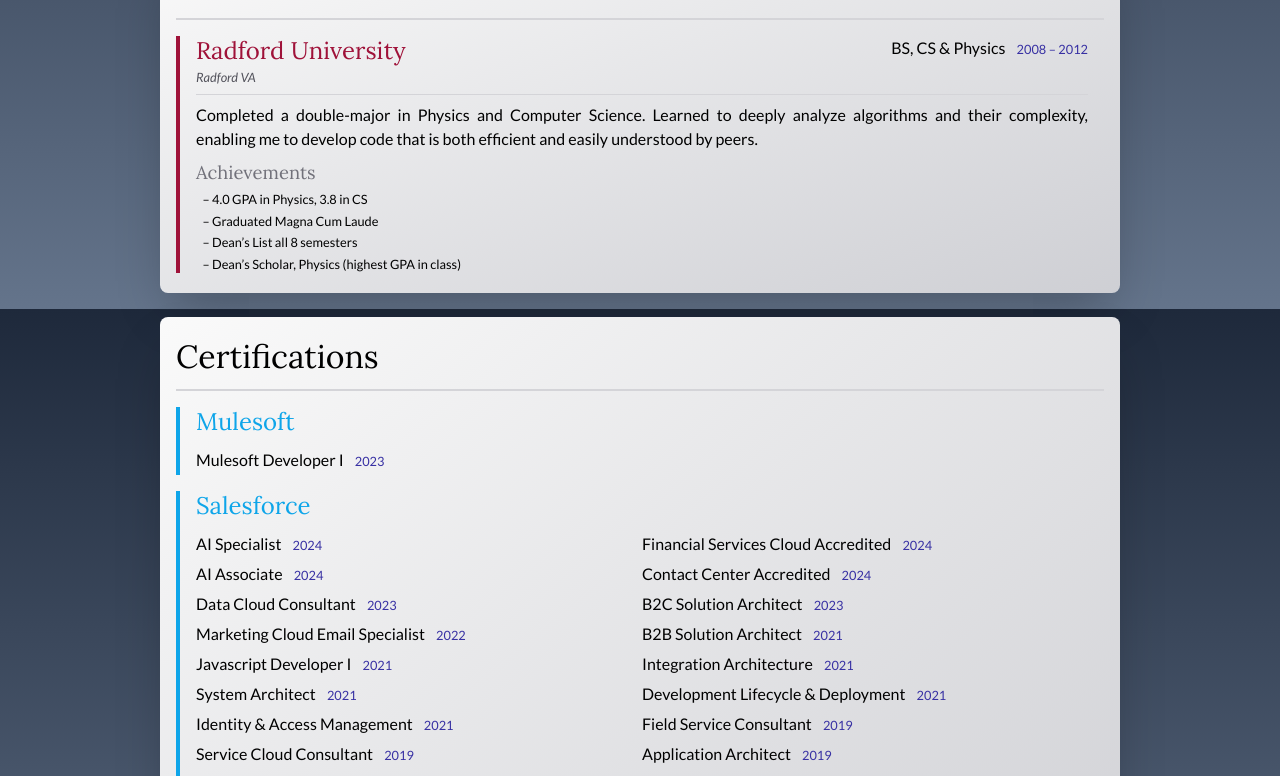
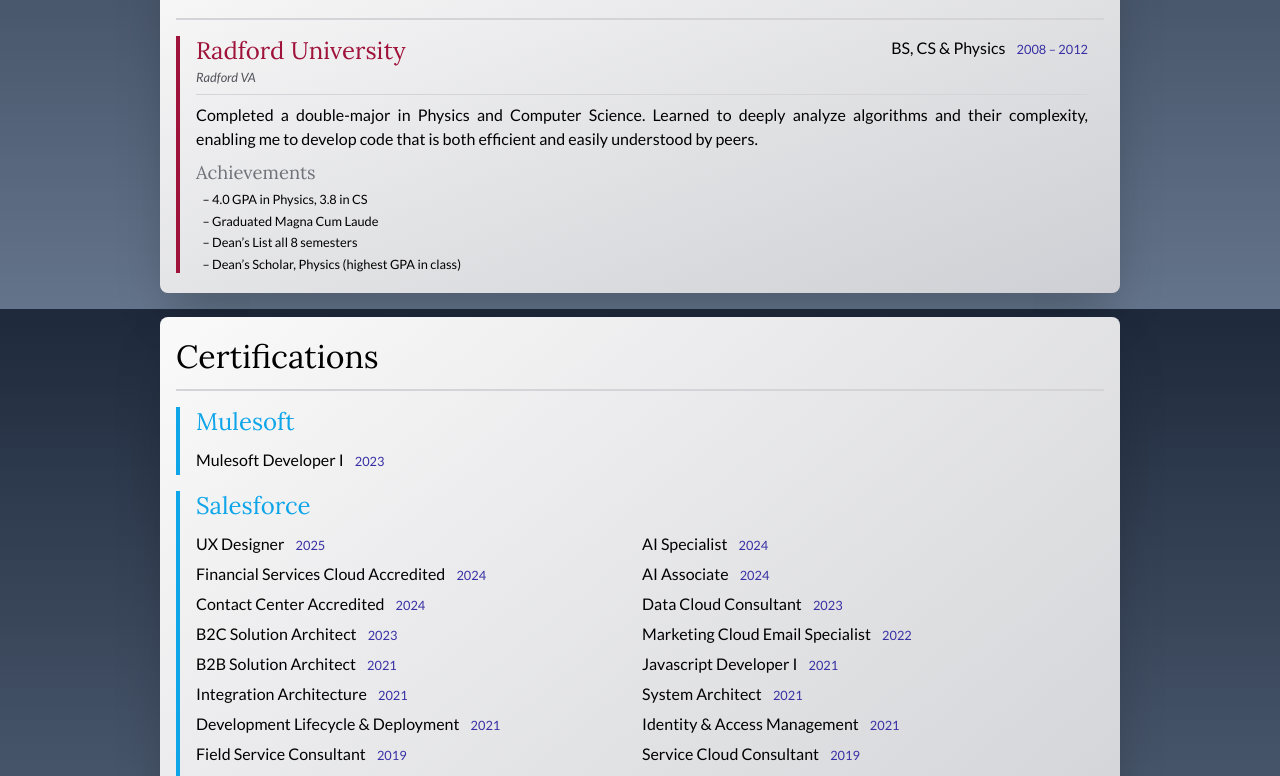
Before and after one commit to bconniff/bconniff.github.io, a SvelteKit app: page /resume in a window 1280 px wide. Shown: the part 1291-2067 px from the top of the page. Built offline with nearby package versions, Linux system fonts and the light colour scheme.

Commit message:
Add UX designer cert

```diff
--- a/src/routes/resume/data.js
+++ b/src/routes/resume/data.js
@@ -12,6 +12,7 @@
     border: 'border-sky-500',
     header: 'text-sky-500',
     certs: [
+      { title: 'UX Designer', startDate: '2025' },
       { title: 'AI Specialist', startDate: '2024' },
       { title: 'Financial Services Cloud Accredited', startDate: '2024' },
       { title: 'AI Associate', startDate: '2024' },
```
